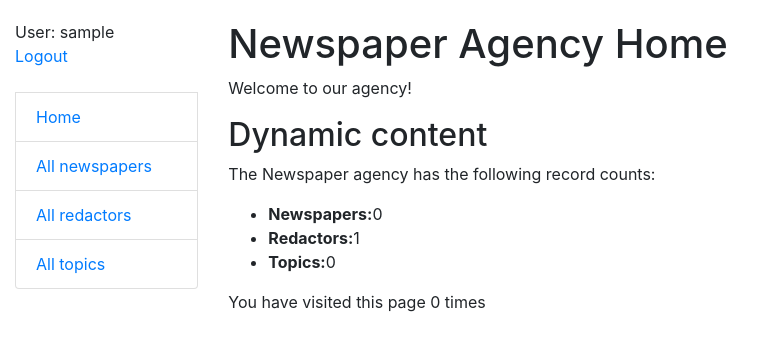
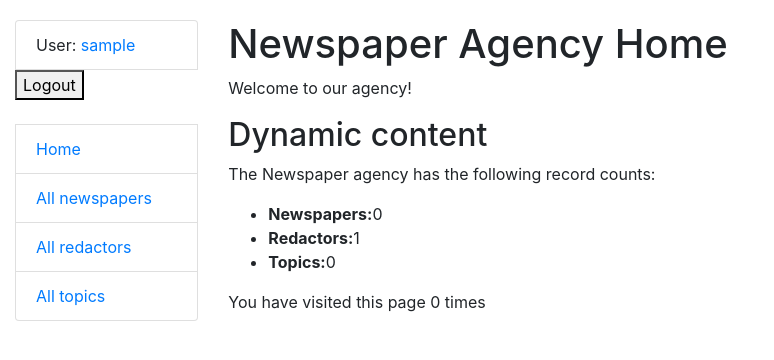
Before and after one commit to RomanNest/newspaper-agency, a Django app: page / in a window 1280 px wide. Shown: the top 360 px of the page, without its empty margins (0-774 px from the left). Run offline with Django 5.2, Linux system fonts and the light colour scheme; the visitor is signed in with stand-in values (Sample User, id 1); data comes from the database, SQL or seed files in the repository; data that the repository does not hold is empty.

Commit message:
fixed login and logout in sidebar.html

```diff
--- a/templates/includes/sidebar.html
+++ b/templates/includes/sidebar.html
@@ -1,15 +1,13 @@
 <ul class="sidebar-nav list-group">
 		{% if user.is_authenticated %}
-		<li class="list-group">
-			User: {{ user.username }}
-		</li>
-		<li class="list-group">
-    <a href="{% url 'logout' %}">Logout</a>
-  	 </li>
-	{% else %}
-		 <li class="list-group">
-    <a href="{% url 'login' %}">Login</a>
-  	 </li>
+    <li class="list-group-item">
+			User: <a href="#">{{ user.username }}</a></li>
+    <form method="post" action="{% url 'logout' %}">
+      {% csrf_token %}
+      <button type="submit">Logout</button>
+    </form>
+  {% else %}
+    <li><a href="{% url 'login' %}?next={{request.path}}">Login</a></li>
 	{% endif %}
 	<br>
 	<li class="list-group-item">
```
